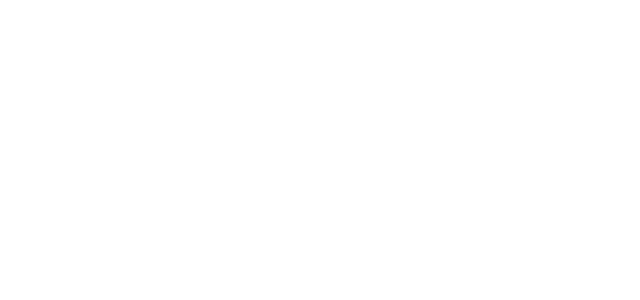
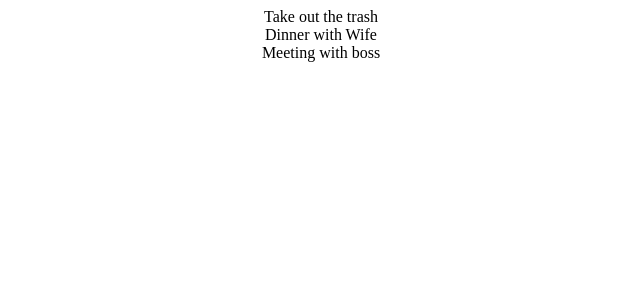
Before and after one commit to ali1129js/updated-todo, a React (Create React App) app: page / in a window 1280 px wide. Shown: the top 300 px of the page, without its empty margins (319-959 px from the left). Built offline with nearby package versions, Linux system fonts and the light colour scheme.

Commit message:
components and passing data as props

```diff
--- a/src/App.js
+++ b/src/App.js
@@ -2,15 +2,39 @@
  * @Author: Ali
  * @Date:   2019-01-05T09:14:04+01:00
  * @Last modified by:   Ali
- * @Last modified time: 2019-01-05T09:14:04+01:00
+ * @Last modified time: 2019-01-05T09:22:24+01:00
  */
 
 import React, { Component } from "react";
 import "./App.css";
+import Todos from "./components/Todos";
 
 class App extends Component {
+  state = {
+    todos: [
+      {
+        id: 1,
+        title: "Take out the trash",
+        completed: false
+      },
+      {
+        id: 2,
+        title: "Dinner with Wife",
+        completed: false
+      },
+      {
+        id: 3,
+        title: "Meeting with boss",
+        completed: false
+      }
+    ]
+  };
   render() {
-    return <div className="App" />;
+    return (
+      <div className="App">
+        <Todos todos={this.state.todos} />
+      </div>
+    );
   }
 }
 
--- /dev/null
+++ b/src/components/TodoItem.js
@@ -0,0 +1,11 @@
+/**
+ * @Author: Ali
+ * @Date:   2019-01-05T09:25:48+01:00
+ * @Last modified by:   Ali
+ * @Last modified time: 2019-01-05T09:29:38+01:00
+ */
+import React from "react";
+
+const TodoItem = props => <div>{props.todo.title}</div>;
+
+export default TodoItem;
--- /dev/null
+++ b/src/components/Todos.js
@@ -0,0 +1,15 @@
+/**
+ * @Author: Ali
+ * @Date:   2019-01-05T09:16:28+01:00
+ * @Last modified by:   Ali
+ * @Last modified time: 2019-01-05T09:30:14+01:00
+ */
+import React, { Component } from "react";
+import TodoItem from "./TodoItem";
+
+class Todos extends Component {
+  render() {
+    return this.props.todos.map(todo => <TodoItem key={todo.id} todo={todo} />);
+  }
+}
+export default Todos;
```
